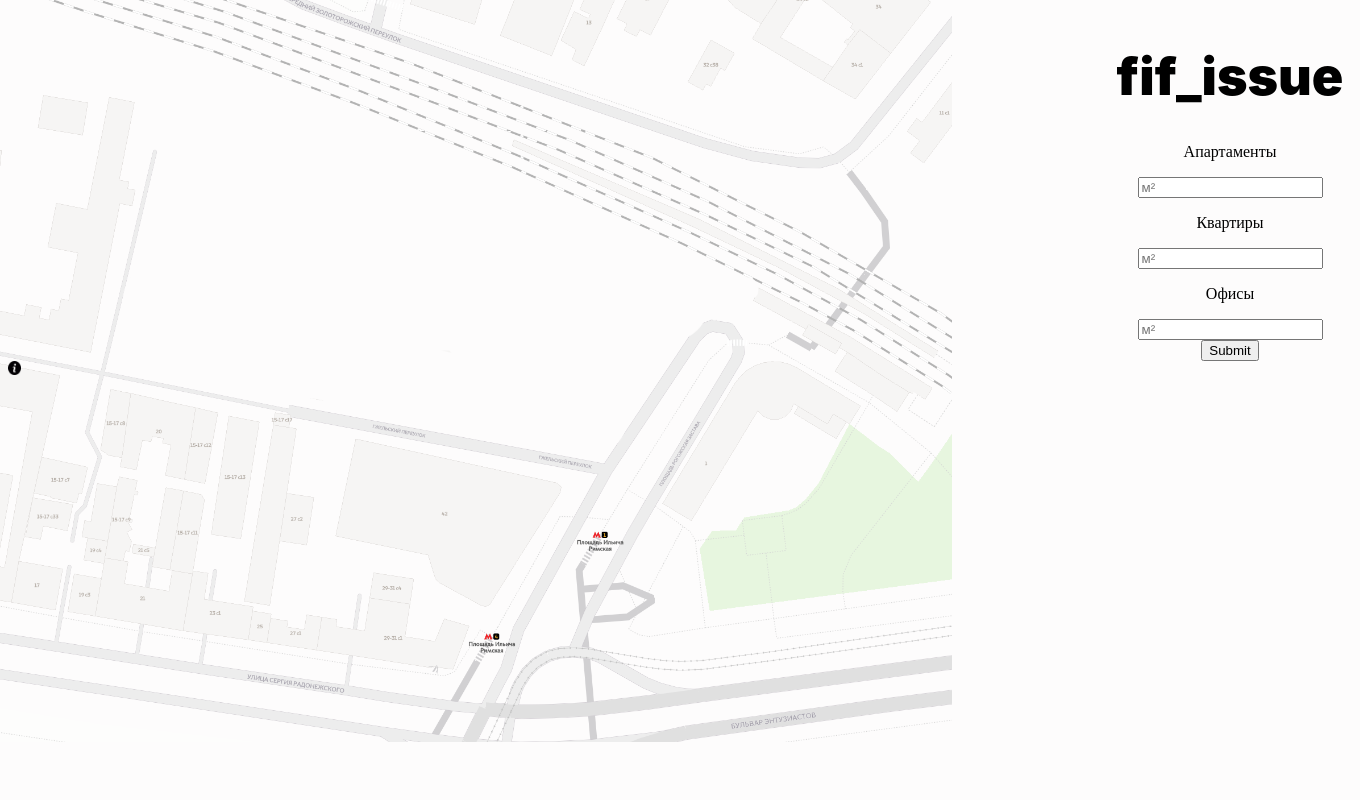
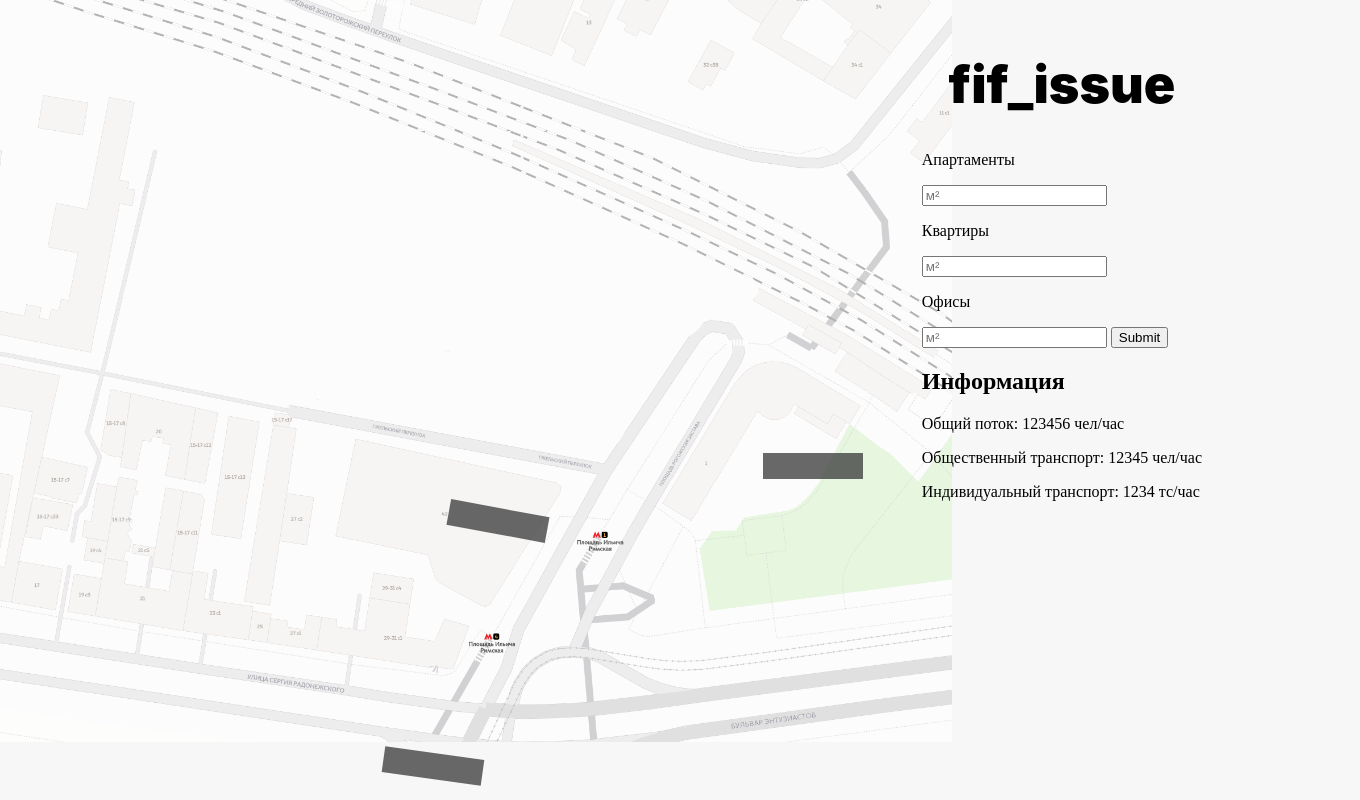
Before and after one commit to catvibriss/fif_issue, a Django app: page / in a window 1360 px wide. Run offline with Django 4.2, Linux system fonts and the light colour scheme.

Commit message:
interface changes

```diff
--- a/MosGorTrans/forecast/static/styles/styles.css
+++ b/MosGorTrans/forecast/static/styles/styles.css
@@ -2,19 +2,38 @@ body{
     background-image: url('maphik.png');
     background-repeat: no-repeat;
     background-size: 70%;
-    background-color: #fdfcfc;
+    background-color: #F7f7f7;
   }
 .bix {
-    flex-direction: column;
-    margin-left: 1100px;
-    flex-wrap: nowrap;
-    text-align: center;
+    justify-content: flex-end;
+    display: flex;
+    margin-right: 150px;
 }
-.tetx {
-
+.textbox{
+    background: rgba(55, 55, 55, 0.75);
+    width: 100px;
+    height: 25.84px;
+}
+.box1 {
+    position: absolute;
+    transform: rotate(8.00deg);
+    margin-left: 374.6px;
+    margin-top: 745px;
+}
+.box2 {
+    position: absolute;
+    transform: rotate(10.50deg);
+    margin-top: 500px;
+    margin-left: 440px;
+}
+.box3 {
+    position: absolute;
+    margin-top: 445px;
+    margin-left: 755px;
 }
 .input-data {
     text-align: center;
+    font-family: Inter;
 }
 img{
     height: 1%;
@@ -23,6 +42,8 @@ img{
 .info1{
     margin-top: 36%;
     margin-left: 35.2%;
+    font-family: Inter;
+
 }
 .maintitle{
     margin-top: 45px;
@@ -34,3 +55,6 @@ line-height: 63px;
 letter-spacing: 0%;
 text-align: center;
 }
+.bub {
+    flex-direction: column;
+}
--- a/MosGorTrans/forecast/templates/forecast/index.html
+++ b/MosGorTrans/forecast/templates/forecast/index.html
@@ -1,11 +1,19 @@
 {% load static %}
 <!DOCTYPE html>
+<meta charset="UTF-8">
+<meta name="viewport" content="width=device-width, initial-scale=1.0">
 <link rel="stylesheet" href="{% static 'styles/styles.css' %}">
 <html>
 <main>
     <body>
+		<div class="quads">
+			<div class="textbox box1"></div>
+			<div class="textbox box2"></div>
+			<div class="textbox box3"></div>
+			</div>
         <div class="bix">
-			<form method="POST" class="bub">
+				<div class="bub">
+				<form method="POST">
 				<h1 class="maintitle">fif_issue</h1>
 				{% csrf_token %}
 				<p class="tetx">Апартаменты</p>
@@ -15,9 +23,14 @@
 				<p class="tetx">Офисы</p>
 				{{form.office}}
 				<button type="submit"> Submit </button>
+				<h2 class="infotext">Информация</h2>
+				<p>Общий поток: 123456 чел/час</p>
+				<p>Общественный транспорт: 12345 чел/час</p>
+				<p>Индивидуальный транспорт: 1234 тс/час</p>
 			</form>
-        </div>
-		<img src="{% static 'images/information-button.png' %}" class="info">
+
+			</div>
+		</div>
     </body>
 </main>
 </html>
```
